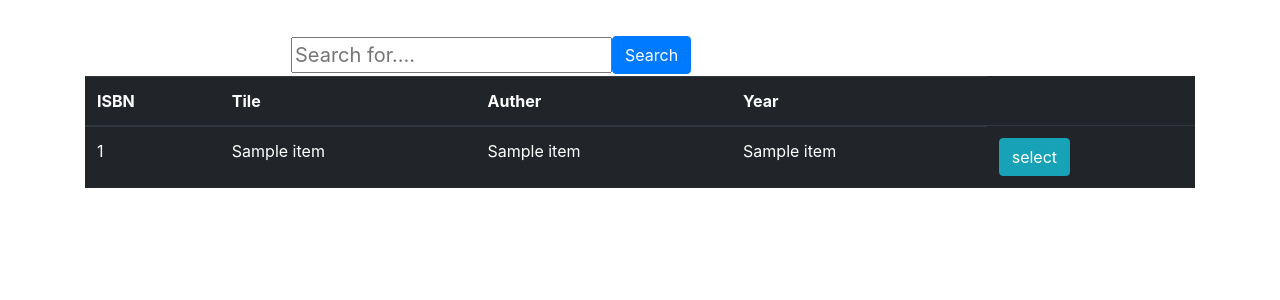
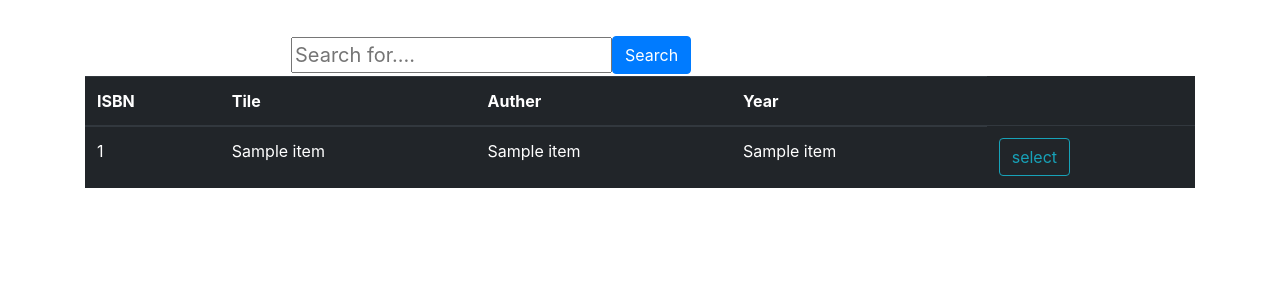
Before and after one commit to majstomphorst/cs50WebProject01, a Flask app: template templates/search.html in a window 1280 px wide. Shown: the part 387-687 px from the top of the page. Run offline with Flask 2, Linux system fonts and the light colour scheme; the template is opened without the code that fills it: most values are stand-ins (such as "Sample title", 1, 10 or a date in 2020); parts of the project's set-up code (start-up, migrations or seed data) failed here and were passed over; some libraries are stand-ins or nearby versions.

Commit message:
creaded select methode and api start

```diff
--- a/application.py
+++ b/application.py
@@ -92,5 +92,10 @@ def search():
     else:
         return render_template("search.html")
 
+@app.route("/search/<string:name>")
+def hello(name):
+    name = name.capitalize()
+    return "<h1>Hello, {}!<h1>".format(name)
+
 if __name__ == "__main__":
     main()
--- a/templates/search.html
+++ b/templates/search.html
@@ -32,9 +32,7 @@
     <td>{{ item[2] }}</td>
     <td>{{ item[3] }}</td>
     <td>
-      <form>
-        <button class="btn btn-info" action="{{ url_for('select') }}" name="select" value="{{ item[0] }}" type="submit">select</button>
-      </form>
+      <a class="btn btn-outline-info" href="/search/{{ item[0] }}">select</a>
     </td>
   </tr>
   {% endfor %}
```
Also changed, not shown: static/jumbotron_background_book.jpeg (added).
